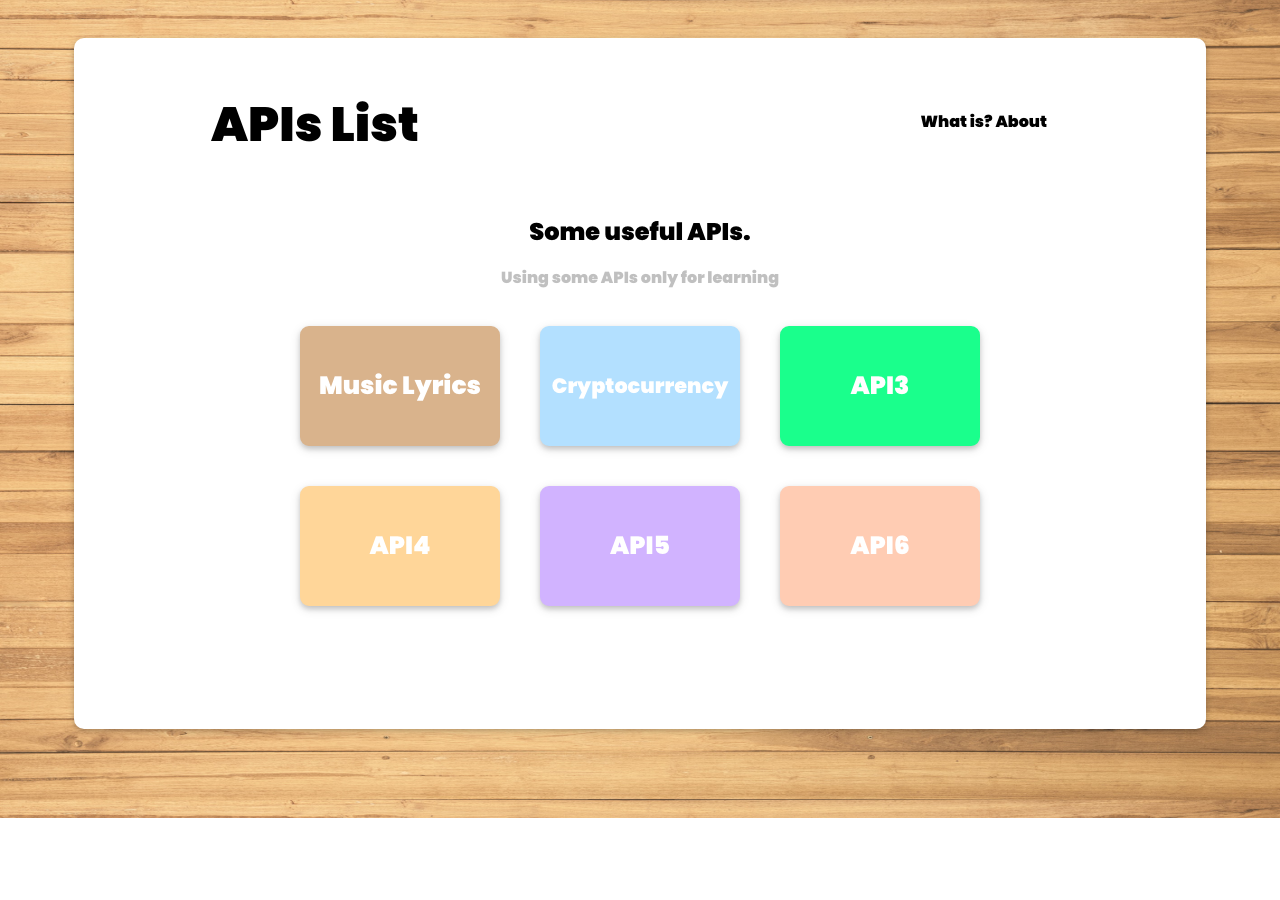
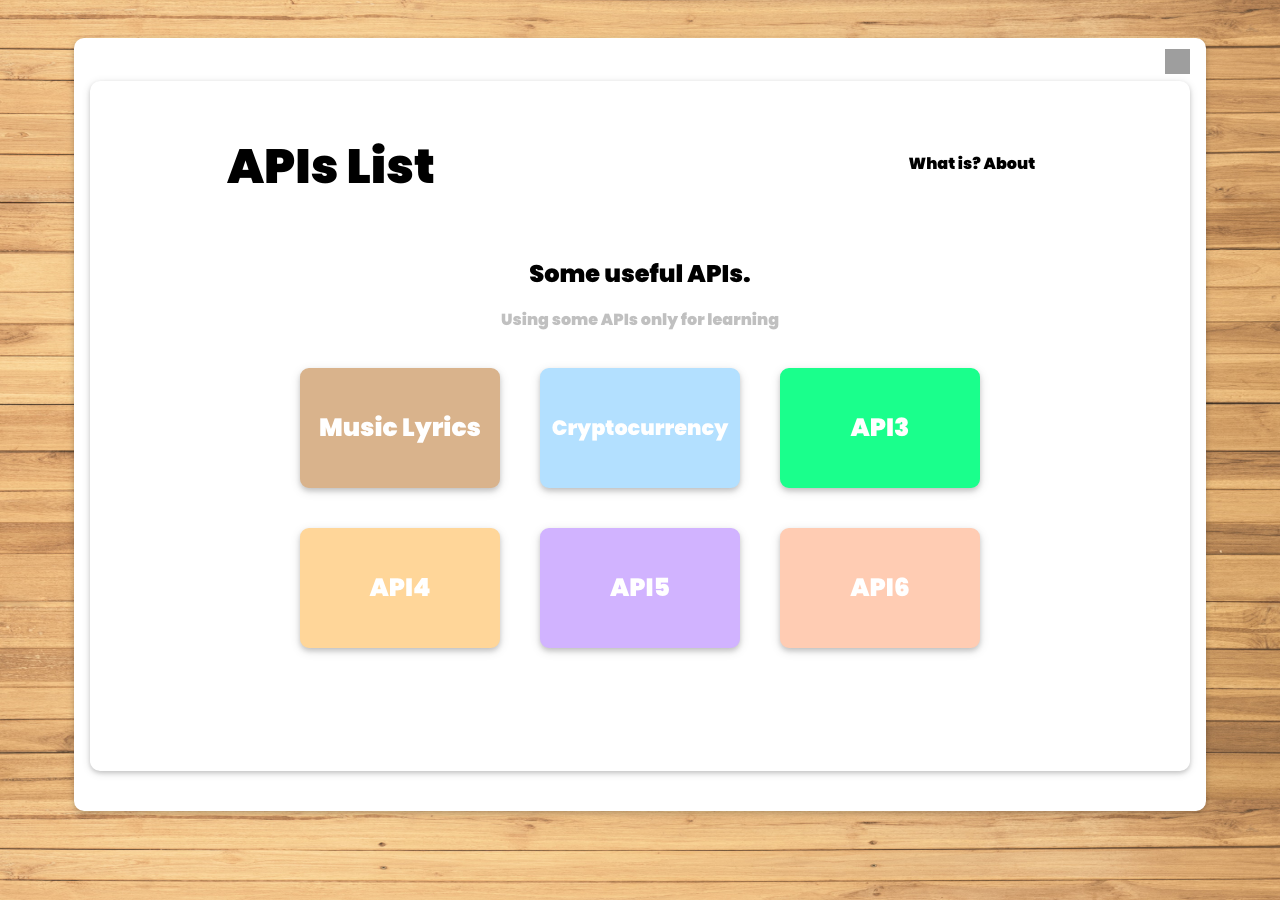
Before and after one commit to JoaoV111/API-Distances-Google, a Flask app: page / in a window 1280 px wide. Before the commit the page ends 818 px from the top, so only its background shows below. Run offline with Flask 2, Linux system fonts and the light colour scheme; grey boxes are pictures that could not be loaded.

Commit message:
Update base.html

```diff
--- a/templates/base.html
+++ b/templates/base.html
@@ -20,7 +20,14 @@
 </head>
 
 <body>
-  {% block body %}{% endblock %}
+  <div class="whitebox center">
+    <div style="min-height: 30px;margin-top: 10px;text-align: right;">
+      <a href="https://github.com/JoaoV111/Some-API">
+        <img src="/static/images/GitHub-Mark-64px.png" alt="GitHub" style="width:25px;height:25px;border:0;">
+      </a>
+    </div>
+    {% block body %}{% endblock %}
+  </div>
 </body>
 
 </html>
```
